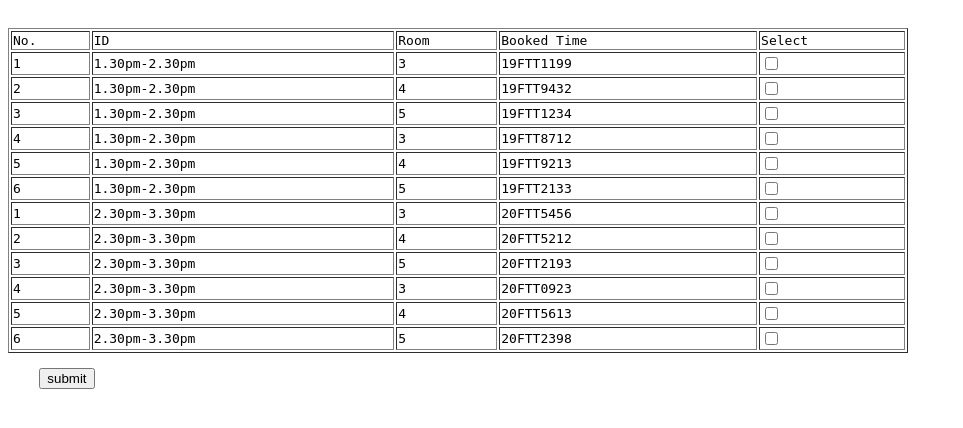
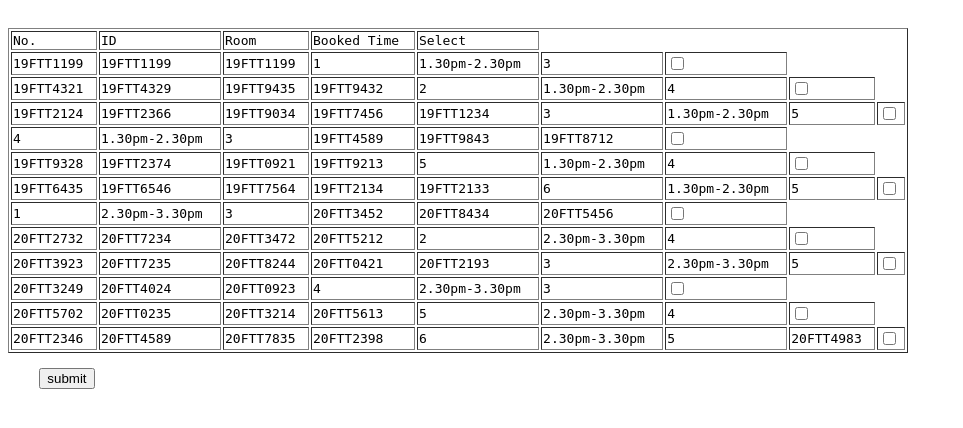
Before and after one commit to 20FTT1464/20FTT1464.github.io, a PHP site: page /checkin.php in a window 1280 px wide. Shown: the top 428 px of the page, without its empty margins (0-963 px from the left). Run offline with PHP 8.4, Linux system fonts and the light colour scheme.

Commit message:
array fix par2

```diff
--- a/GP7AWEP/checkin.php
+++ b/GP7AWEP/checkin.php
@@ -11,33 +11,36 @@
 
     $Bookers = array(
         array(
+            'id'=>'19FTT1199',
+            'id1'=>'19FTT1199',
+            'id2'=>'19FTT1199',
             'room'=>'1',
             'time'=>'1.30pm-2.30pm',
             'no_people'=>'3',
-            'id'=>'19FTT1199',
-            'id'=>'19FTT1199',
-            'id'=>'19FTT1199',
+
 
         ),
         array(
+            'id'=>'19FTT4321',
+            'id1'=>'19FTT4329',
+            'id2'=>'19FTT9435',
+            'id3'=>'19FTT9432',
             'room'=>'2',
             'time'=>'1.30pm-2.30pm',
             'no_people'=>'4',
-            'id'=>'19FTT4321',
-            'id'=>'19FTT4329',
-            'id'=>'19FTT9435',
-            'id'=>'19FTT9432',
+
 
         ),
         array(
+            'id'=>'19FTT2124',
+            'id1'=>'19FTT2366',
+            'id2'=>'19FTT9034',
+            'id3'=>'19FTT7456',
+            'id4'=>'19FTT1234',
             'room'=>'3',
             'time'=>'1.30pm-2.30pm',
             'no_people'=>'5',
-            'id'=>'19FTT2124',
-            'id'=>'19FTT2366',
-            'id'=>'19FTT9034',
-            'id'=>'19FTT7456',
-            'id'=>'19FTT1234',
+
 
 
         ),
@@ -46,30 +49,32 @@
             'time'=>'1.30pm-2.30pm',
             'no_people'=>'3',
             'id'=>'19FTT4589',
-            'id'=>'19FTT9843',
-            'id'=>'19FTT8712',
+            'id1'=>'19FTT9843',
+            'id2'=>'19FTT8712',
 
 
         ),
         array(
+            'id'=>'19FTT9328',
+            'id1'=>'19FTT2374',
+            'id2'=>'19FTT0921',
+            'id3'=>'19FTT9213',
             'room'=>'5',
             'time'=>'1.30pm-2.30pm',
             'no_people'=>'4',
-            'id'=>'19FTT9328',
-            'id'=>'19FTT2374',
-            'id'=>'19FTT0921',
-            'id'=>'19FTT9213',
+
 
         ),
         array(
+            'id'=>'19FTT6435',
+            'id1'=>'19FTT6546',
+            'id2'=>'19FTT7564',
+            'id3'=>'19FTT2134',
+            'id4'=>'19FTT2133',
             'room'=>'6',
             'time'=>'1.30pm-2.30pm',
             'no_people'=>'5',
-            'id'=>'19FTT6435',
-            'id'=>'19FTT6546',
-            'id'=>'19FTT7564',
-            'id'=>'19FTT2134',
-            'id'=>'19FTT2133',
+
 
         ),
         array(
@@ -77,57 +82,61 @@
             'time'=>'2.30pm-3.30pm',
             'no_people'=>'3',
             'id'=>'20FTT3452',
-            'id'=>'20FTT8434',
-            'id'=>'20FTT5456',
+            'id1'=>'20FTT8434',
+            'id2'=>'20FTT5456',
 
         ),
         array(
+            'id'=>'20FTT2732',
+            'id1'=>'20FTT7234',
+            'id2'=>'20FTT3472',
+            'id3'=>'20FTT5212',
             'room'=>'2',
             'time'=>'2.30pm-3.30pm',
             'no_people'=>'4',
-            'id'=>'20FTT2732',
-            'id'=>'20FTT7234',
-            'id'=>'20FTT3472',
-            'id'=>'20FTT5212',
+
 
 
         ),
         array(
+            'id'=>'20FTT3923',
+            'id1'=>'20FTT7235',
+            'id2'=>'20FTT8244',
+            'id3'=>'20FTT0421',
+            'id4'=>'20FTT2193',
             'room'=>'3',
             'time'=>'2.30pm-3.30pm',
             'no_people'=>'5',
-            'id'=>'20FTT3923',
-            'id'=>'20FTT7235',
-            'id'=>'20FTT8244',
-            'id'=>'20FTT0421',
-            'id'=>'20FTT2193',
+
         ),
         array(
+            'id'=>'20FTT3249',
+            'id1'=>'20FTT4024',
+            'id2'=>'20FTT0923',
             'room'=>'4',
             'time'=>'2.30pm-3.30pm',
             'no_people'=>'3',
-            'id'=>'20FTT3249',
-            'id'=>'20FTT4024',
-            'id'=>'20FTT0923',
+
         ),
         array(
+            'id'=>'20FTT5702',
+            'id1'=>'20FTT0235',
+            'id2'=>'20FTT3214',
+            'id3'=>'20FTT5613',
             'room'=>'5',
             'time'=>"2.30pm-3.30pm",
             'no_people'=>'4',
-            'id'=>'20FTT5702',
-            'id'=>'20FTT0235',
-            'id'=>'20FTT3214',
-            'id'=>'20FTT5613',
+
         ),
         array(
+            'id1'=>'20FTT2346',
+            'id2'=>'20FTT4589',
+            'id3'=>'20FTT7835',
+            'id4'=>'20FTT2398',
             'room'=>'6',
             'time'=>"2.30pm-3.30pm",
             'no_people'=>'5',
             'id'=>'20FTT4983',
-            'id'=>'20FTT2346',
-            'id'=>'20FTT4589',
-            'id'=>'20FTT7835',
-            'id'=>'20FTT2398',
 
         ),
         );
```
